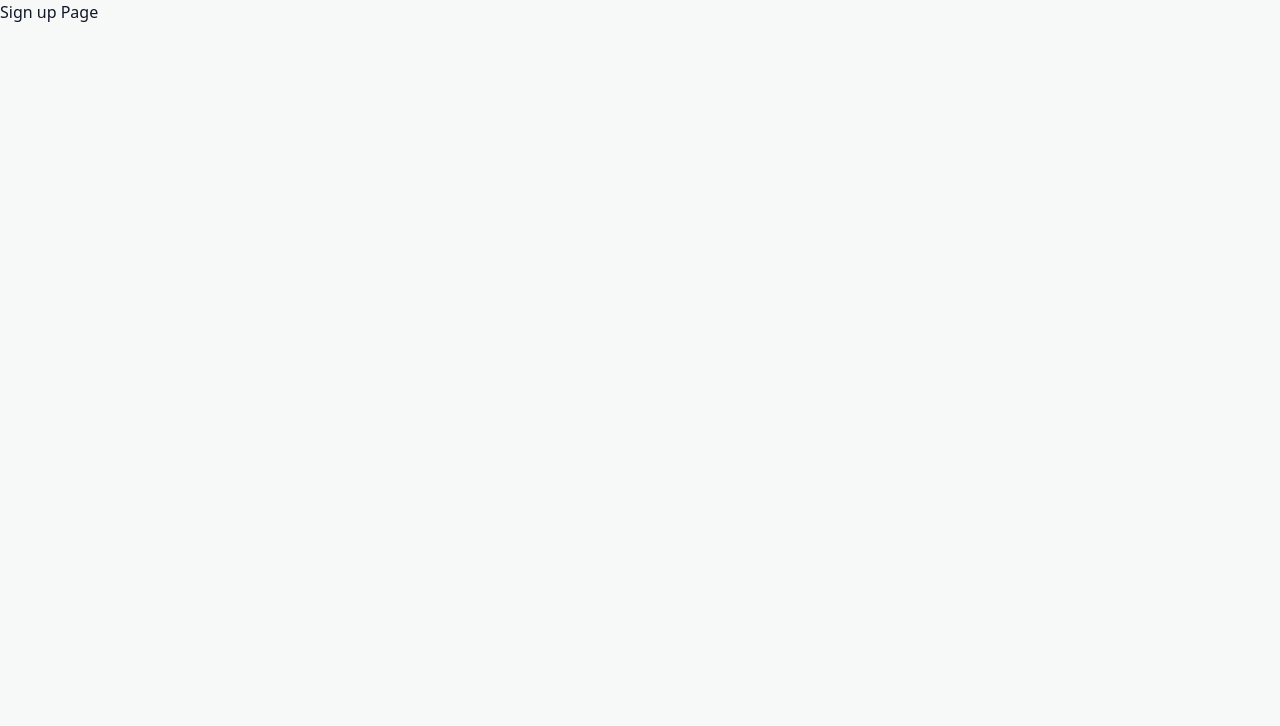
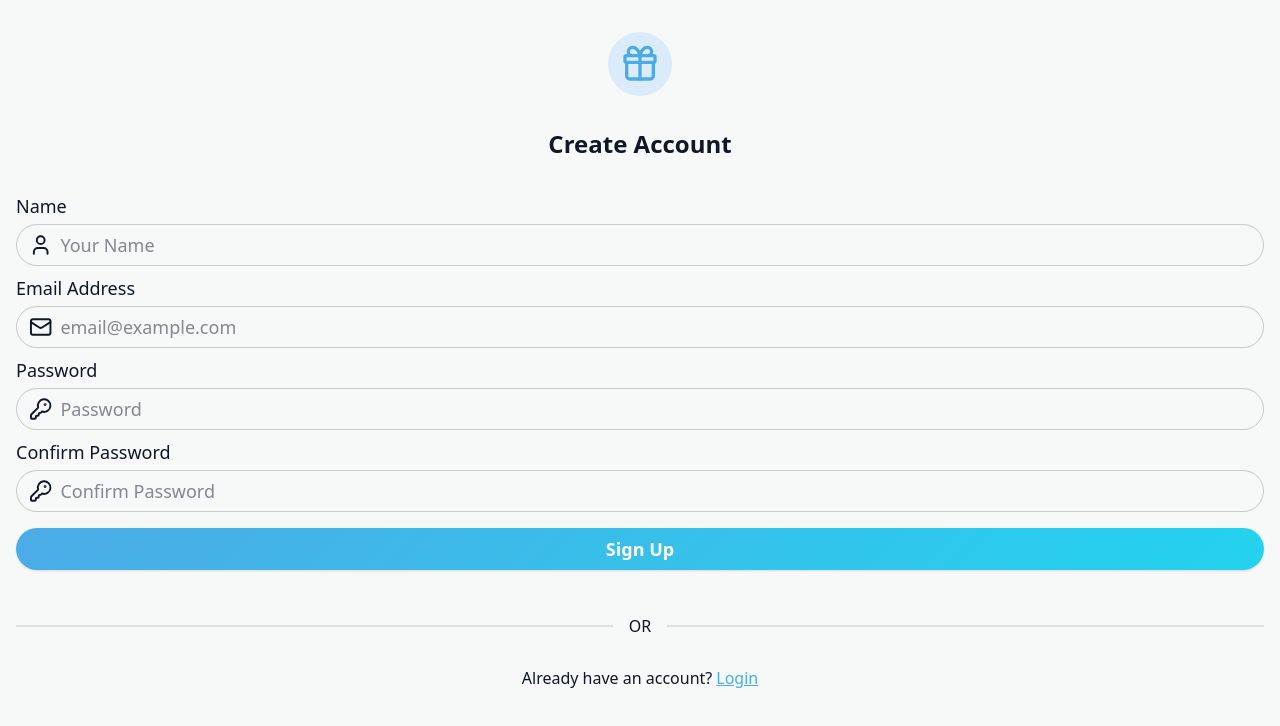
Before and after one commit to stancsicsm/gift-app-next, a Next.js app: page /signup in a window 1280 px wide. Shown: the top 726 px of the page. Built offline with nearby package versions, Linux system fonts and the light colour scheme.

Commit message:
feat: add authentication components for sign-up and login pages

```diff
--- /dev/null
+++ b/src/app/(auth)/_components/AuthPageHeader/AuthPageHeader.tsx
@@ -0,0 +1,44 @@
+"use client";
+
+import clsx from "clsx";
+import { Gift } from "lucide-react";
+import { useEffect, useState } from "react";
+import Label from "@/components/Label/Label";
+
+type AuthPageHeaderProps = {
+  title: string;
+};
+
+const AuthPageHeader = ({ title }: AuthPageHeaderProps) => {
+  const [isAnimationActive, setIsAnimationActive] = useState(false);
+
+  const handleGiftClick = () => {
+    setIsAnimationActive(true);
+    setTimeout(() => setIsAnimationActive(false), 800); // Reset after animation duration
+  };
+
+  // biome-ignore lint/correctness/useExhaustiveDependencies: it should only run once on mount
+  useEffect(() => {
+    handleGiftClick();
+  }, []);
+
+  return (
+    <div className="flex flex-col gap-4">
+      <div
+        className={clsx(
+          "w-fit mx-auto mt-4 p-3 bg-secondary rounded-full",
+          isAnimationActive &&
+            (Math.random() < 0.5 ? "animate-spin-once" : "animate-bounce-once"),
+        )}
+        onClick={handleGiftClick}
+      >
+        <Gift size="40" className="text-primary" />
+      </div>
+      <Label size="xx-large" weight="semi-bold" className="my-4 text-center">
+        {title}
+      </Label>
+    </div>
+  );
+};
+
+export default AuthPageHeader;
--- /dev/null
+++ b/src/app/(auth)/_components/EmailInput/EmailInput.tsx
@@ -0,0 +1,26 @@
+import { Mail } from "lucide-react";
+import Label from "@/components/Label/Label";
+
+const EmailInput = () => (
+  <div>
+    <Label size="large" className="pb-1">
+      Email Address
+    </Label>
+    <label className="input input-lg validator w-full">
+      <Mail />
+      <input
+        name="email"
+        type="email"
+        placeholder="email@example.com"
+        required
+      />
+    </label>
+    <div className="validator-hint hidden badge badge-xl badge-error">
+      <Label className="text-error-content">
+        Please enter a valid email address
+      </Label>
+    </div>
+  </div>
+);
+
+export default EmailInput;
--- /dev/null
+++ b/src/app/(auth)/_components/NameInput/NameInput.tsx
@@ -0,0 +1,25 @@
+import { Mail, User } from "lucide-react";
+import Label from "@/components/Label/Label";
+
+const NameInput = () => (
+  <div>
+    <Label size="large" className="pb-1">
+      Name
+    </Label>
+    <label className="input input-lg validator w-full">
+      <User />
+      <input
+        name="name"
+        type="text"
+        placeholder="Your Name"
+        required
+        minLength={1}
+      />
+    </label>
+    <div className="validator-hint hidden badge badge-xl badge-error">
+      <Label className="text-error-content">Please enter your name</Label>
+    </div>
+  </div>
+);
+
+export default NameInput;
--- /dev/null
+++ b/src/app/(auth)/_components/PasswordInput/PasswordInput.tsx
@@ -0,0 +1,38 @@
+import { KeyRound } from "lucide-react";
+import Label from "@/components/Label/Label";
+
+type PasswordInputProps = {
+  label?: string;
+  name?: string;
+  placeholder?: string;
+  errorMessage?: string;
+};
+
+const PasswordInput = ({
+  label = "Password",
+  name = "password",
+  placeholder = "Password",
+  errorMessage = "Please enter your password",
+}: PasswordInputProps) => (
+  // TODO: add show password toggle
+  <div>
+    <Label size="large" className="pb-1">
+      {label}
+    </Label>
+    <label className="input input-lg validator w-full">
+      <KeyRound />
+      <input
+        name={name}
+        type="password"
+        placeholder={placeholder}
+        required
+        minLength={1}
+      />
+    </label>
+    <div className="validator-hint hidden badge badge-xl badge-error">
+      <Label className="text-error-content">{errorMessage}</Label>
+    </div>
+  </div>
+);
+
+export default PasswordInput;
--- a/src/app/(auth)/login/page.tsx
+++ b/src/app/(auth)/login/page.tsx
@@ -1,42 +1,21 @@
 "use client";
 
-import clsx from "clsx";
-import { CircleX, Gift, Mail } from "lucide-react";
+import { CircleX } from "lucide-react";
 import Link from "next/link";
-import { useActionState, useEffect, useState } from "react";
+import { useActionState } from "react";
+import AuthPageHeader from "@/app/(auth)/_components/AuthPageHeader/AuthPageHeader";
+import EmailInput from "@/app/(auth)/_components/EmailInput/EmailInput";
+import PasswordInput from "@/app/(auth)/_components/PasswordInput/PasswordInput";
 import Button from "@/components/Button/Button";
 import Label from "@/components/Label/Label";
 import loginAction from "@/services/auth/loginAction";
 
 const LoginPage = () => {
-  const [isAnimationActive, setIsAnimationActive] = useState(false);
   const [state, formAction, pending] = useActionState(loginAction, null);
-
-  const handleGiftClick = () => {
-    setIsAnimationActive(true);
-    setTimeout(() => setIsAnimationActive(false), 800); // Reset after animation duration
-  };
-
-  // biome-ignore lint/correctness/useExhaustiveDependencies: it should only run once on mount
-  useEffect(() => {
-    handleGiftClick();
-  }, []);
 
   return (
     <div className="flex flex-col p-4 gap-4">
-      <div
-        className={clsx(
-          "w-fit mx-auto mt-4 p-3 bg-secondary rounded-full",
-          isAnimationActive &&
-            (Math.random() < 0.5 ? "animate-spin-once" : "animate-bounce-once"),
-        )}
-        onClick={handleGiftClick}
-      >
-        <Gift size="40" className="text-primary" />
-      </div>
-      <Label size="xx-large" weight="semi-bold" className="my-4 text-center">
-        Welcome Back!
-      </Label>
+      <AuthPageHeader title="Welcome Back" />
 
       {state?.error && (
         <div className="flex flex-row gap-2 alert alert-error rounded-full">
@@ -46,46 +25,9 @@ const LoginPage = () => {
       )}
 
       <form action={formAction}>
-        <div>
-          <Label size="large" className="pb-2">
-            Email Address
-          </Label>
-          <label className="input input-lg validator w-full">
-            <Mail />
-            <input
-              name="email"
-              type="email"
-              placeholder="email@example.com"
-              required
-            />
-          </label>
-          <div className="validator-hint hidden badge badge-xl badge-error">
-            <Label className="text-error-content">
-              Please enter a valid email address
-            </Label>
-          </div>
-        </div>
-
-        {/* TODO: add show password toggle */}
-        <div>
-          <Label size="large" className="pb-2">
-            Password
-          </Label>
-          <label className="input input-lg validator w-full">
-            <Mail />
-            <input
-              name="password"
-              type="password"
-              placeholder="Password"
-              required
-              minLength={1}
-            />
-          </label>
-          <div className="validator-hint hidden badge badge-xl badge-error">
-            <Label className="text-error-content">
-              Please enter your password
-            </Label>
-          </div>
+        <div className="flex flex-col gap-2">
+          <EmailInput />
+          <PasswordInput />
         </div>
 
         <Label className="link link-primary text-right">
@@ -106,7 +48,7 @@ const LoginPage = () => {
       <div className="divider">OR</div>
       <div className="flex flex-row gap-1 justify-center">
         <Label>Don't have an account?</Label>
-        <Link href="/register">
+        <Link href="/signup">
           <Label className="link link-primary text-right">Sign up</Label>
         </Link>
       </div>
--- a/src/app/(auth)/signup/page.tsx
+++ b/src/app/(auth)/signup/page.tsx
@@ -1,5 +1,50 @@
+"use client";
+
+import Link from "next/link";
+import AuthPageHeader from "@/app/(auth)/_components/AuthPageHeader/AuthPageHeader";
+import EmailInput from "@/app/(auth)/_components/EmailInput/EmailInput";
+import NameInput from "@/app/(auth)/_components/NameInput/NameInput";
+import PasswordInput from "@/app/(auth)/_components/PasswordInput/PasswordInput";
+import Button from "@/components/Button/Button";
+import Label from "@/components/Label/Label";
+
 const SignUpPage = () => {
-  return <div>Sign up Page</div>;
+  return (
+    <div className="flex flex-col p-4 gap-4">
+      <AuthPageHeader title="Create Account" />
+
+      <form>
+        <div className="flex flex-col gap-2">
+          <NameInput />
+          <EmailInput />
+          <PasswordInput />
+          <PasswordInput
+            label="Confirm Password"
+            name="confirmPassword"
+            placeholder="Confirm Password"
+            errorMessage="Passwords must match"
+          />
+        </div>
+
+        <Button
+          type="submit"
+          size="large"
+          variant="primary-gradient"
+          className="w-full my-4 shadow-sm"
+        >
+          Sign Up
+        </Button>
+      </form>
+
+      <div className="divider">OR</div>
+      <div className="flex flex-row gap-1 justify-center">
+        <Label>Already have an account?</Label>
+        <Link href="/login">
+          <Label className="link link-primary text-right">Login</Label>
+        </Link>
+      </div>
+    </div>
+  );
 };
 
 export default SignUpPage;
--- /dev/null
+++ b/src/app/profile/page.tsx
@@ -0,0 +1,14 @@
+import Button from "@/components/Button/Button";
+import { logoutAction } from "@/services/auth/logoutAction";
+
+const ProfilePage = () => {
+  return (
+    <form action={logoutAction}>
+      <Button variant="danger" type="submit">
+        Logout
+      </Button>
+    </form>
+  );
+};
+
+export default ProfilePage;
```
